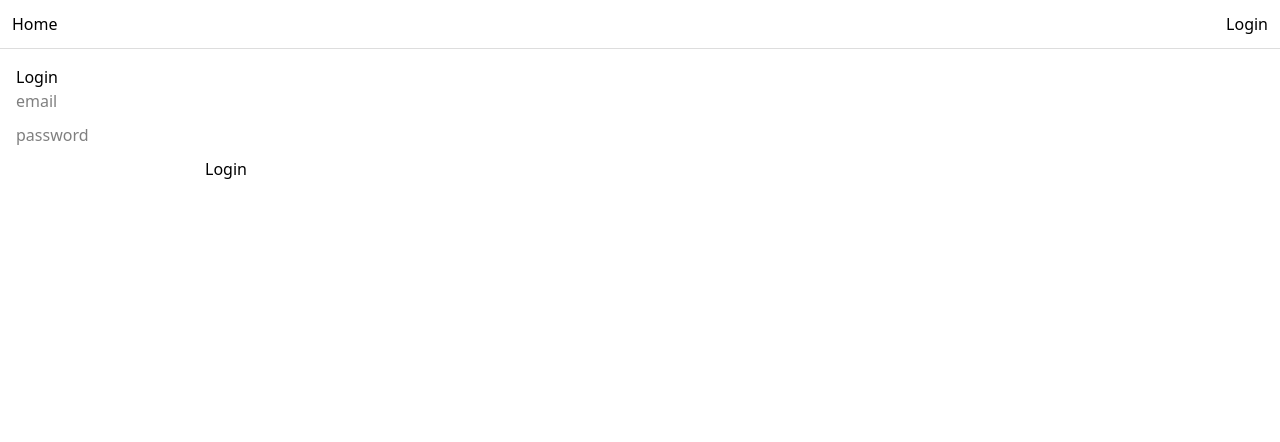
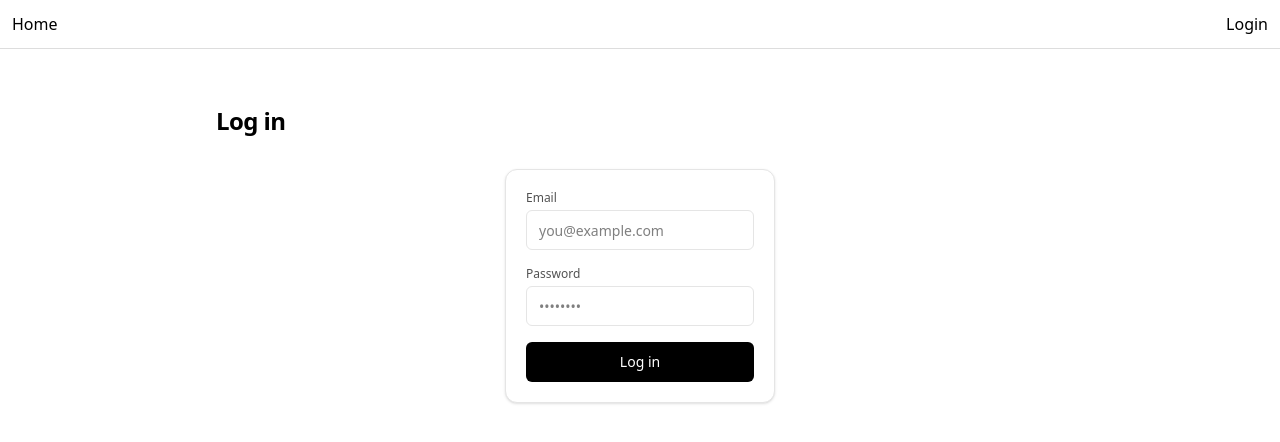
Before and after one commit to JackQinPSU/studyLonger, a React (Vite) app in the folder frontend/: page /login in a window 1280 px wide. Shown: the top 442 px of the page. Built offline with nearby package versions, Linux system fonts and the light colour scheme; no server answers.

Commit message:
Login page frontend finished

```diff
--- a/frontend/src/pages/Login.jsx
+++ b/frontend/src/pages/Login.jsx
@@ -1,6 +1,10 @@
 import { useState } from "react";
 import { useAuth } from "../context/AuthContext";
 import { useLocation, useNavigate } from "react-router-dom";
+import Page from "../components/Page";
+import Card from "../components/Card";
+import { PrimaryButton } from "../components/Button";
+
 
 export default function Login() {
   const { login } = useAuth();
@@ -25,27 +29,50 @@ export default function Login() {
   }
 
   return (
-    <div style={{ maxWidth: 420 }}>
-      <h2>Login</h2>
-
-      <form onSubmit={onSubmit} style={{ display: "grid", gap: 10 }}>
+    <Page title="Log in" subtitle="Welcome back">
+      <div className="mx-auto max-w-md">
+        <Card>
+          <form onSubmit={onSubmit} className="grid gap-4">
+            <label className="grid gap-1">
+              <span className="text-xs font-medium text-neutral-600">
+                Email
+              </span>
               <input
-          placeholder="email"
+                type="email"
+                placeholder="you@example.com"
                 value={email}
                 onChange={(e) => setEmail(e.target.value)}
+                className="h-10 rounded-md border border-neutral-200 px-3 text-sm outline-none transition focus:border-neutral-400"
+                required
               />
+            </label>
 
+            <label className="grid gap-1">
+              <span className="text-xs font-medium text-neutral-600">
+                Password
+              </span>
               <input
                 type="password"
-          placeholder="password"
+                placeholder="••••••••"
                 value={password}
                 onChange={(e) => setPassword(e.target.value)}
+                className="h-10 rounded-md border border-neutral-200 px-3 text-sm outline-none transition focus:border-neutral-400"
+                required
               />
+            </label>
 
-        <button>Login</button>
+            <PrimaryButton type="submit">
+              Log in
+            </PrimaryButton>
 
-        {err && <p style={{ color: "crimson" }}>{err}</p>}
+            {err && (
+              <p className="rounded-md border border-red-200 bg-red-50 px-3 py-2 text-sm text-red-700">
+                {err}
+              </p>
+            )}
           </form>
+        </Card>
       </div>
+    </Page>
   );
 }
```
Lines whose indentation alone changed are shown as unchanged.
